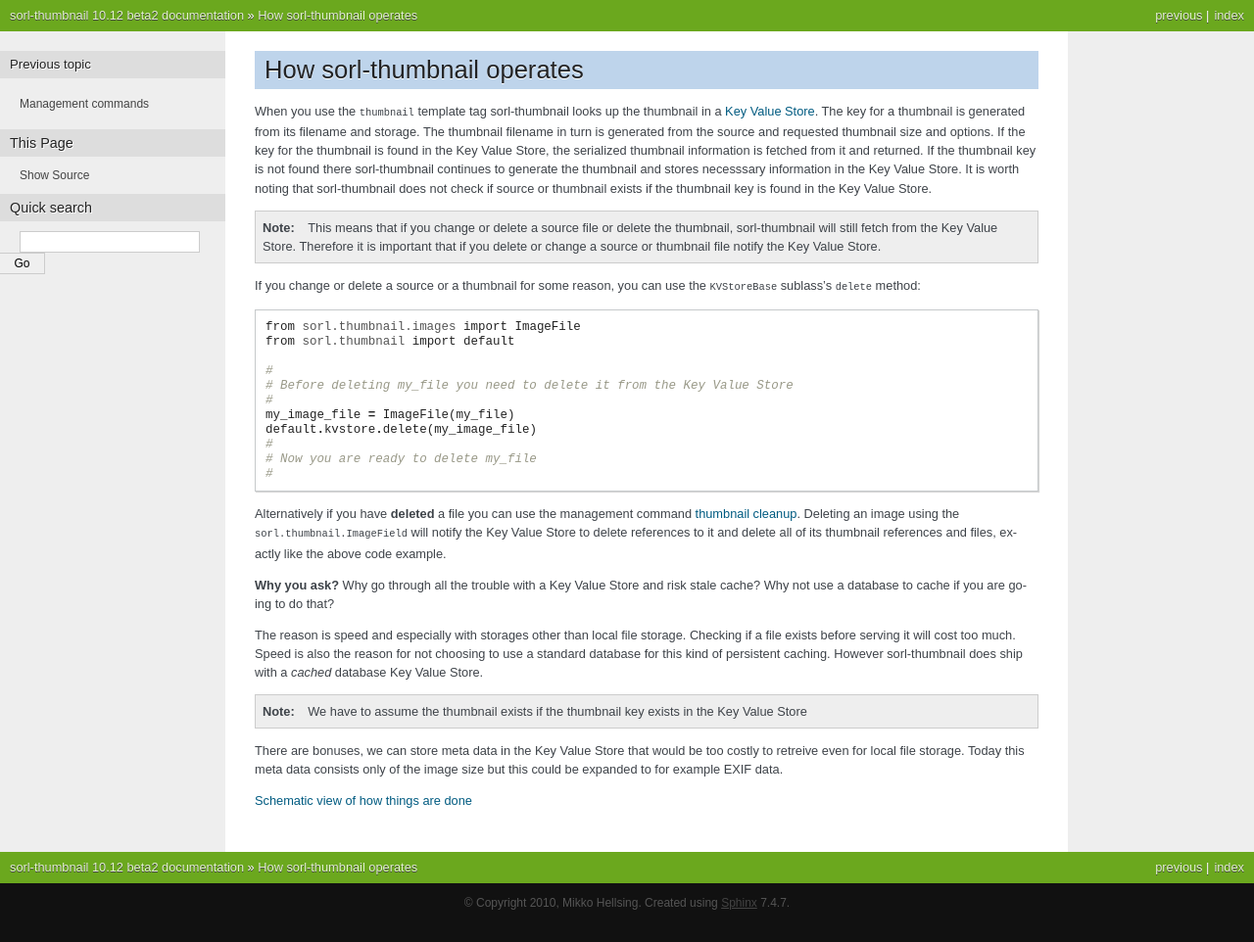
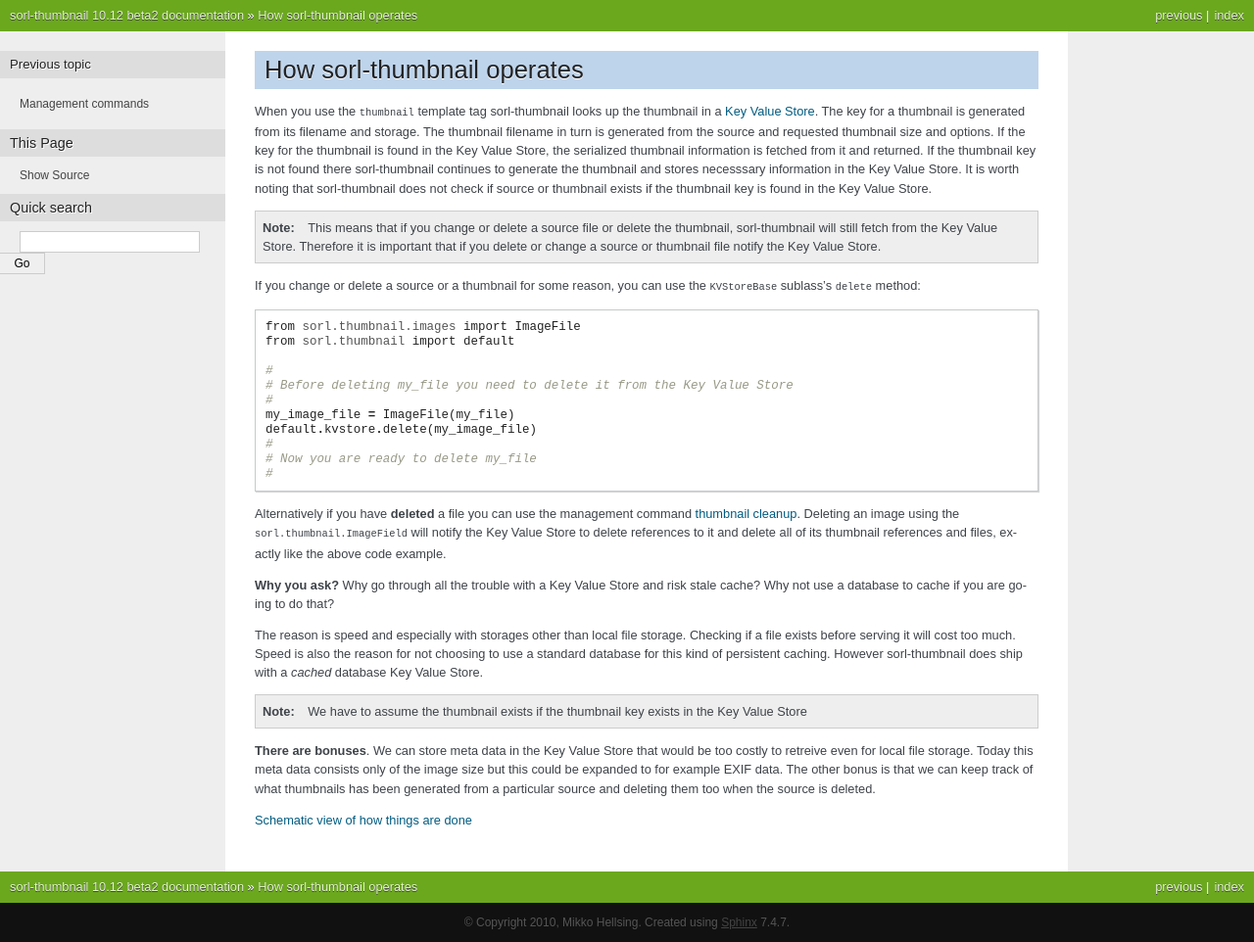
Before and after one commit to jazzband/sorl-thumbnail, a Sphinx documentation site: the page built from docs/operation.rst, in a window 1280 px wide. Shown: the whole page at 98% size. Built offline with Sphinx 7.4.7, drawn with Linux system fonts in a browser that asks for light colours.

Commit message:
adding bonus info

```diff
--- a/docs/operation.rst
+++ b/docs/operation.rst
@@ -50,10 +50,12 @@
 .. note:: We have to assume the thumbnail exists if the thumbnail key exists in
     the |kvstore|
 
-There are bonuses, we can store meta data in the |kvstore| that would be
+**There are bonuses**. We can store meta data in the |kvstore| that would be
 too costly to retreive even for local file storage. Today this meta data
 consists only of the image size but this could be expanded to for example EXIF
-data.
+data. The other bonus is that we can keep track of what thumbnails has been
+generated from a particular source and deleting them too when the source is
+deleted.
 
 `Schematic view of how things are done
 <https://docs.google.com/drawings/edit?id=1wlE4LkQpzXd2a2Nxfjt6_j5NG7889dzMyf0V-xPAJSE&hl=en>`_
```
